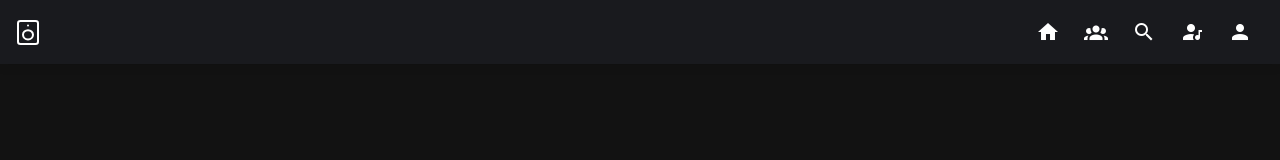
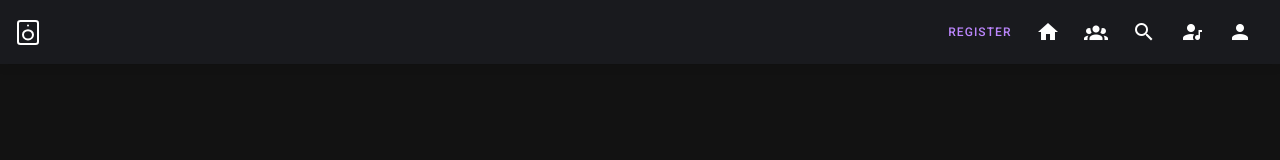
Before and after one commit to RoyAppeldoorn/Bandifind, a Vue app: page / in a window 1280 px wide. Shown: the top 160 px of the page. Built offline with nearby package versions, Linux system fonts and the light colour scheme.

Commit message:
Main icon now navigates to /home

```diff
--- a/src/components/shared/TopNav.vue
+++ b/src/components/shared/TopNav.vue
@@ -5,7 +5,7 @@
       class="v-app-bar--custom"
       :color="this.$route.meta.title === 'Home' ? 'rgb(0, 0, 0, 0)' : '#191A1E'"
     >
-      <v-btn icon>
+      <v-btn icon to="/home" exact>
         <svg
           width="22"
           height="25"
@@ -58,6 +58,11 @@
       <v-btn id="install-button" class="d-none" tile outlined color="success"
         ><v-icon left>mdi-pencil</v-icon> Install</v-btn
       >
+      <div v-if="!loggedIn" class="my-2">
+        <v-btn text small color="#BB86FC" to="/artistregistration" exact
+          >Register</v-btn
+        >
+      </div>
       <div class="hidden-sm-and-down">
         <v-btn icon to="/home" exact>
           <v-icon>mdi-home</v-icon>
@@ -84,7 +89,14 @@
 </template>
 
 <script>
-export default {}
+import { mapGetters, mapState } from 'vuex'
+
+export default {
+  computed: {
+    ...mapGetters('userprofile', ['loggedIn']),
+    ...mapState('userprofile', ['user'])
+  }
+}
 </script>
 
 <style lang="scss">
```
